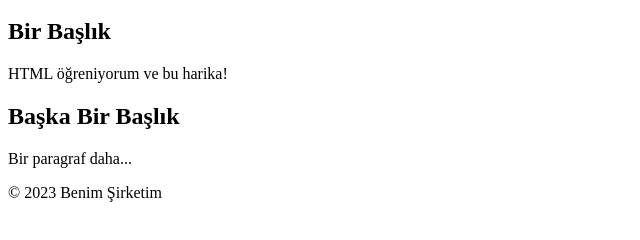
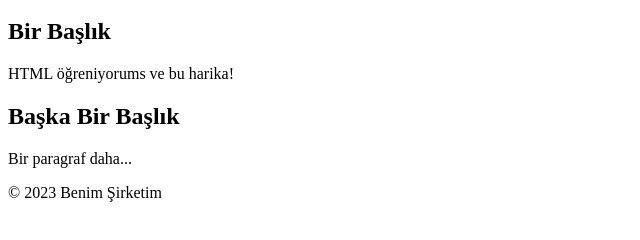
Before and after one commit to mehmetden/firstDeneme, a plain HTML site: page index.html in a window 1280 px wide. Shown: the part 136-376 px from the top of the page, 0-640 px from the left. Drawn offline with Linux system fonts and the light colour scheme.

Commit message:
update 2

```diff
--- a/index.html
+++ b/index.html
@@ -20,7 +20,7 @@
     <main>
         <section>
             <h2>Bir Başlık</h2>
-            <p>HTML öğreniyorum ve bu harika!</p>
+            <p>HTML öğreniyorums ve bu harika!</p>
         </section>
 
         <section>
```
